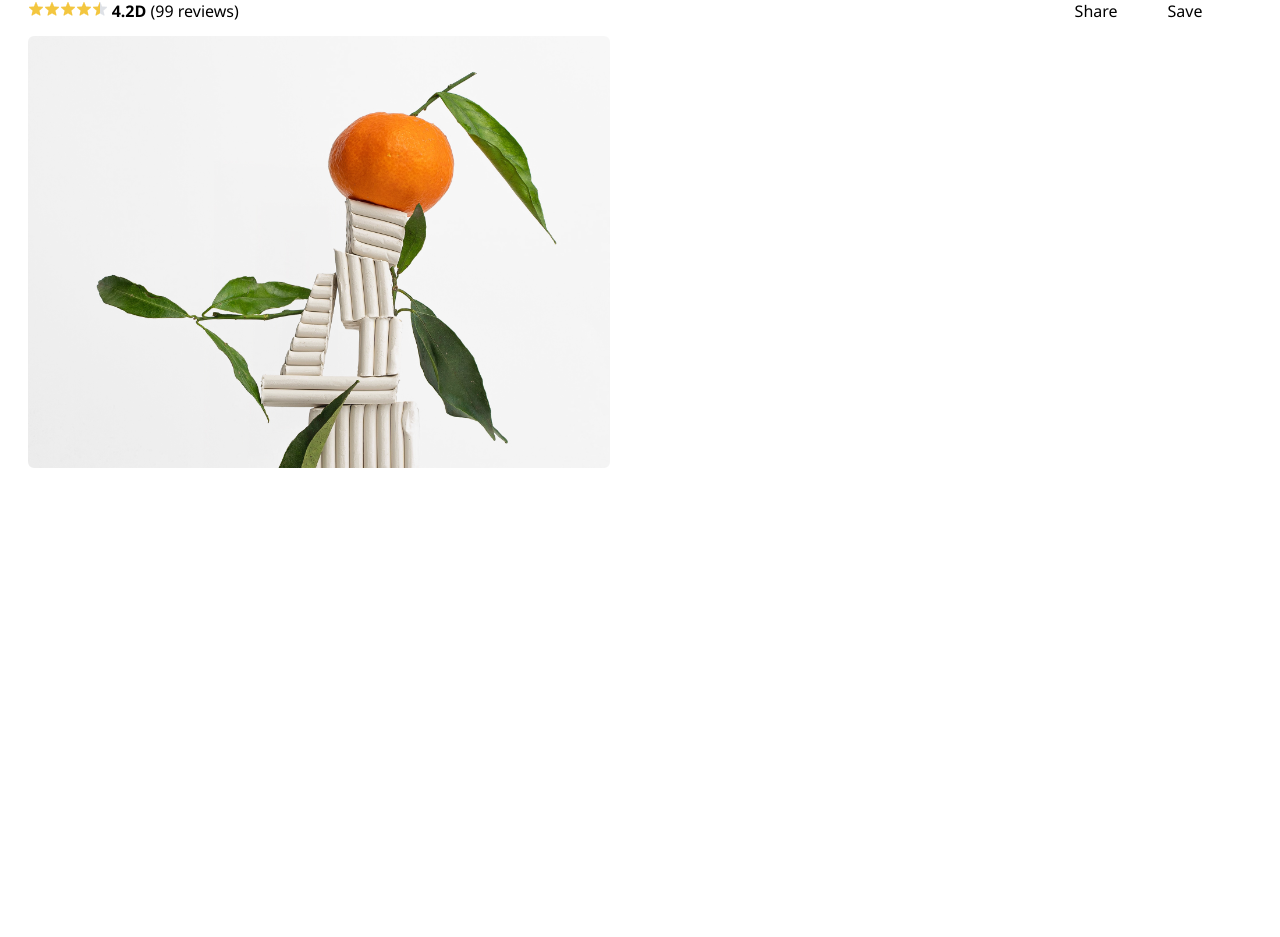
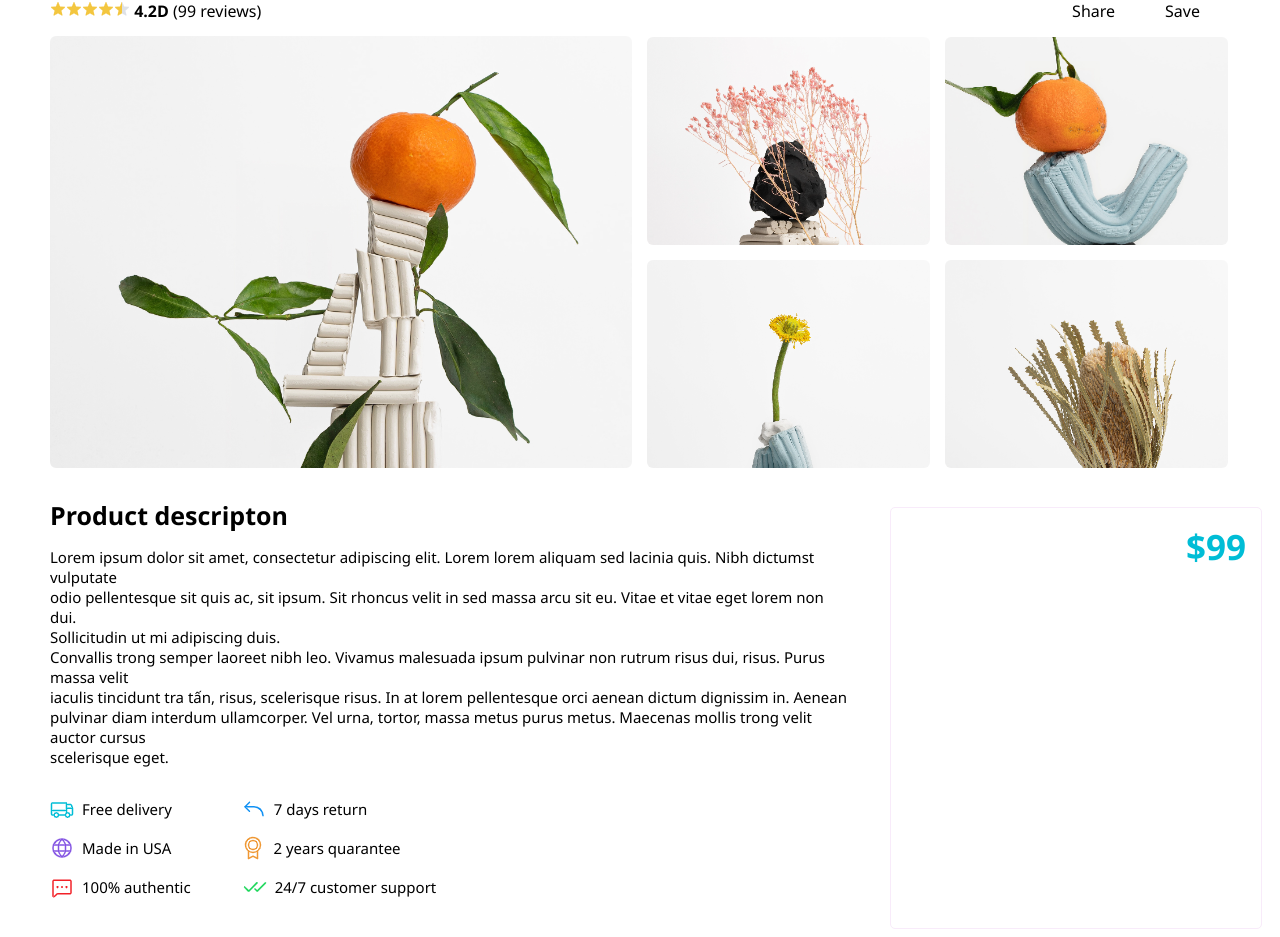
Before and after one commit to HaThiPhuongLinh/ThucHanh_Tuan5, a plain HTML site: page index.html in a window 1280 px wide. Shown: the part 217-1154 px from the top of the page. Before the commit the page ends 800 px from the top, so only its background shows below. Drawn offline with Linux system fonts and the light colour scheme.

Commit message:
update file TH5

```diff
--- a/index.html
+++ b/index.html
@@ -21,7 +21,7 @@
 
         #left {
             display: flex;
-            width: 43%;
+            width: 45%;
             justify-content: center;
             align-items: center;
         }
@@ -32,11 +32,11 @@
 
         #right {
             display: flex;
-            width: 37%;
+            width: 35%;
         }
 
         .input {
-            border-radius: 3px;
+            border-radius: 5px;
             background-color: rgb(248, 249, 250);
             border: none;
             width: 340px;
@@ -56,7 +56,7 @@
         }
 
         #head_center {
-            width: 1225px;
+            width: 1180px;
             margin-top: 30px;
         }
 
@@ -65,20 +65,89 @@
             margin-top: 10px;
         }
 
-        #rating{
+        #rating {
             margin-top: 10px;
             display: flex;
             justify-content: space-between;
         }
 
-        #container{
-        display: flex;
+        #container {
+            display: flex;
+            align-items: center;
+            width: 1180px;
+            height: 430px;
+            margin-top: 15px;
+        }
+
+        .picture_4 {
+            display: grid;
+            grid-template-columns: auto auto;
+            grid-gap: 15px;
+            margin-left: 15px;
+        }
+
+        #description {
+            display: flex;
+            width: 1180px;
+            align-items: center;
+
+        }
+
+        .title_des {
+            font-size: 25px;
+        }
+
+        #inf_des {
+            font-size: 15px;
+        }
+
+        .below_des {
+            margin-top: 30px;
+            width: 800px;
+            /* display: grid;
+            grid-template-columns: auto auto;
+            grid-gap: 30px;
+            text-align: center; */
+        }
+
+        .line {
+            display: flex;
+            align-items: center;
+        }
+
+        #buybox {
+            display: flex;
+            flex-direction: column;
+            margin-left: 40px;
+            margin-top: 40px;
+            height: 390px;
+            width: 340px;
+            border-radius: 5px;
+            border: 1px solid rgb(248, 235, 250);
+            padding: 15px;
+        }
+
+        .title_buybox {
+        font-size: 35px;
+        color: rgb(0,189,214);;
+        margin-left: 280px;
+        }
+
+        /* display: flex;
+        justify-content: center;
         align-items: center;
-        width: 1225px;
-        height: 430px;
-        margin-bottom: 50px;
-        margin-top: 15px;
-    }
+        width: 1175px;
+        height: 300px;
+        border: 1px solid gainsboro;
+        border-radius: 7px;
+        margin-bottom: 50px; */
+
+    /* #container {
+        width: 620px;
+        height: 300px;
+        font-size: 20px;
+        padding-left: 70px;
+    } */
     </style>
 </head>
 
@@ -104,7 +173,7 @@
         5px;" size="1px" align="center" />
         <div id="center">
             <div id="head_center">
-                <div >Home / Category / <B>Product title</B></div>
+                <div>Home / Category / <B>Product title</B></div>
                 <div class="title"><b>Product title</b></div>
                 <div id="rating">
                     <div>
@@ -112,15 +181,57 @@
                     </div>
                     <div style="display: flex;">
                         <div>Share</div>
-                        <div  style="margin-right: 50px; margin-left: 50px";>Save</div>
+                        <div style="margin-right: 30px; margin-left: 50px" ;>Save</div>
                     </div>
                 </div>
             </div>
-        <div id="center">
             <div id="container">
                 <img src="Image 1705.png" alt="">
+                <div class="picture_4">
+                    <img src="Image 1708.png" alt="">
+                    <img src="Image 1707.png" alt="">
+                    <img src="Image 1706.png" alt="">
+                    <img src="Image 1709.png" alt="">
+                </div>
             </div>
-        </div>
+            <div id="description">
+                <div id="inf_des">
+                    <div class="title_des"><b>Product descripton</b></div>
+                    <div style="margin-top: 15px;">Lorem ipsum dolor sit amet, consectetur adipiscing elit. Lorem lorem
+                        aliquam sed lacinia quis. Nibh dictumst vulputate<br>odio pellentesque sit quis ac, sit ipsum.
+                        Sit rhoncus velit in sed massa arcu sit eu. Vitae et vitae eget lorem non dui.<br>
+                        Sollicitudin ut mi adipiscing duis.<br>
+                        Convallis trong semper laoreet nibh leo. Vivamus malesuada ipsum pulvinar non rutrum risus dui,
+                        risus. Purus massa velit<br> iaculis tincidunt tra tấn, risus, scelerisque risus. In at lorem
+                        pellentesque orci aenean dictum dignissim in. Aenean<br>pulvinar diam interdum ullamcorper. Vel
+                        urna, tortor, massa metus purus metus. Maecenas mollis trong velit auctor cursus<br>scelerisque
+                        eget.
+                    </div>
+                    <div class="below_des">
+                        <div class="line">
+                            <img src="Truck 1.png" alt="">
+                            <div style="margin-left: 8px; margin-right: 70px;">Free delivery</div>
+                            <img src="Arrow bend up left 1.png" alt="">
+                            <div style="margin-left: 8px;">7 days return</div>
+                        </div>
+                        <div class="line" style="margin-top: 15px;">
+                            <img src="Globe 1.png" alt="">
+                            <div style="margin-left: 8px; margin-right: 70px;">Made in USA</div>
+                            <img src="Medal 1.png" alt="">
+                            <div style="margin-left: 8px;">2 years quarantee</div>
+                        </div>
+                        <div class="line" style="margin-top: 15px;">
+                            <img src="Chat dots 1.png" alt="">
+                            <div style="margin-left: 8px; margin-right: 47px;">100% authentic</div>
+                            <img src="Checks 1.png" alt="" style="margin-left: 5px;">
+                            <div style="margin-left: 8px;">24/7 customer support</div>
+                        </div>
+                    </div>
+                </div>
+                <div id="buybox">
+                    <div class="title_buybox"><b>$99</b></div>
+                </div>
+            </div>
         </div>
     </div>
 </body>
```
